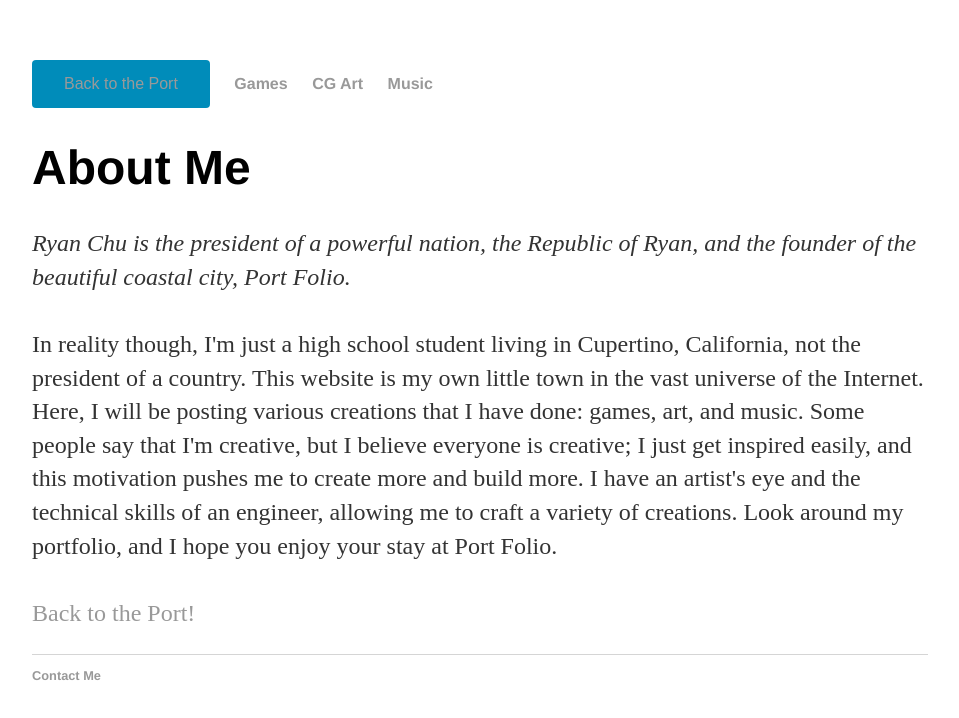
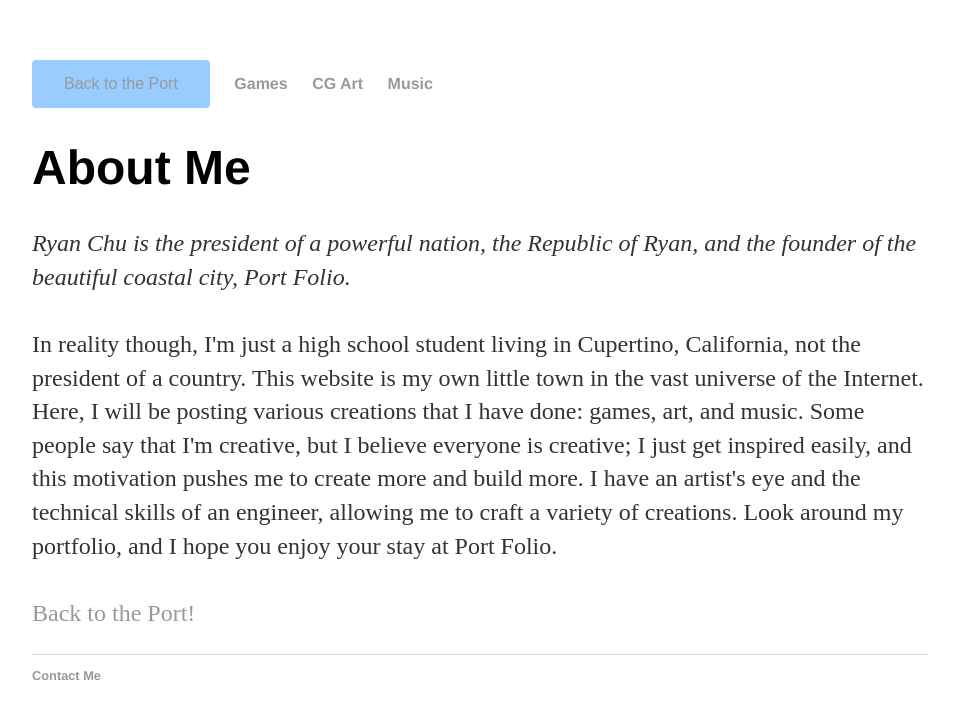
Before and after one commit to ChuRyan/about, a plain HTML site: page index.html in a window 1280 px wide. Shown: the whole page, without its empty margins (160-1119 px from the left). Drawn offline with Linux system fonts and the light colour scheme.

Commit message:
Update index.html

```diff
--- a/index.html
+++ b/index.html
@@ -6,7 +6,7 @@
 		<link rel="stylesheet" type="text/css" href="/about/css/main.css">
 		<style>
 			.button {
-			    background-color: #008CBA;
+			    background-color: #99ccff;
 			    border: none;
 			    border-radius: 4px;
 			    color: white;
```
